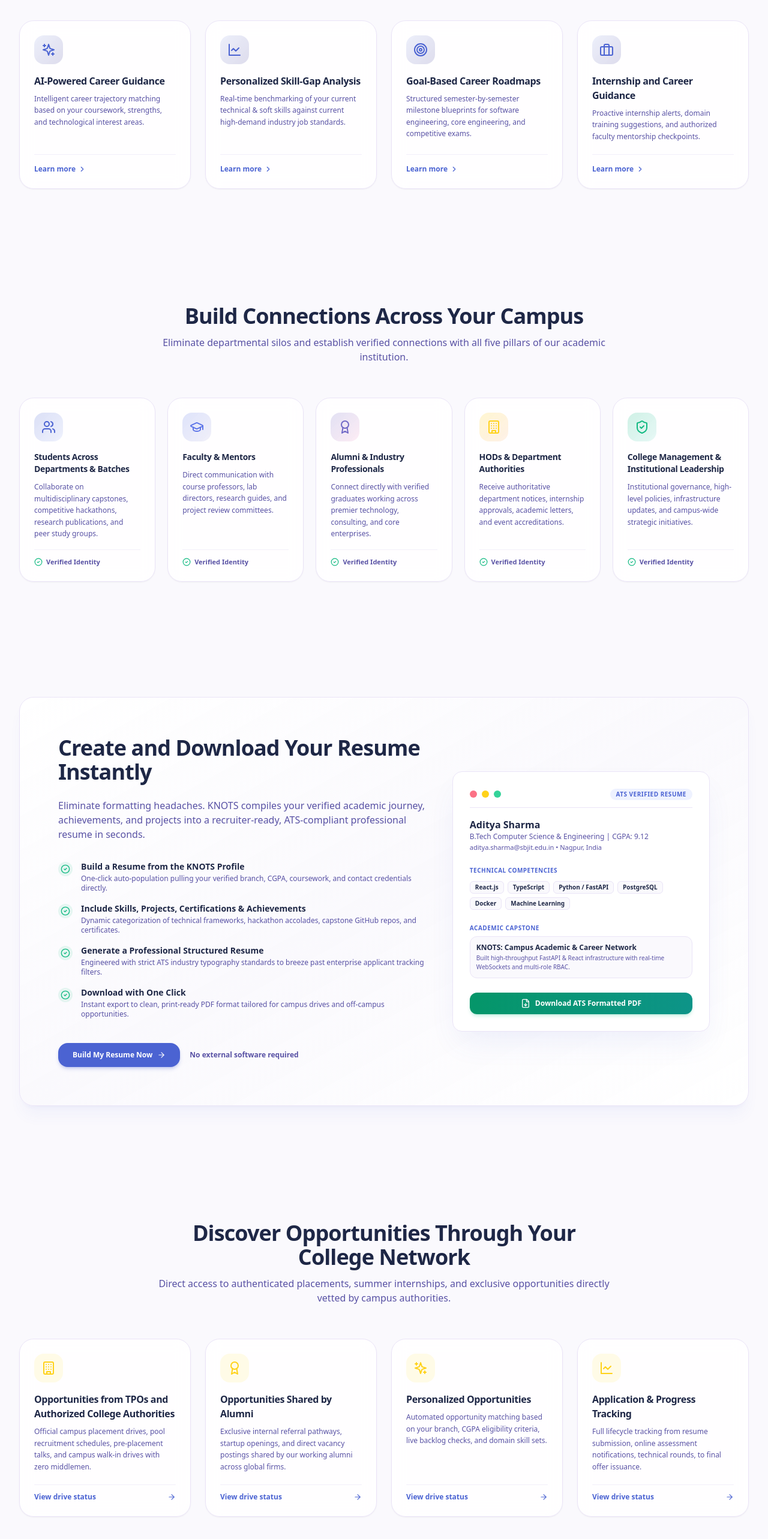
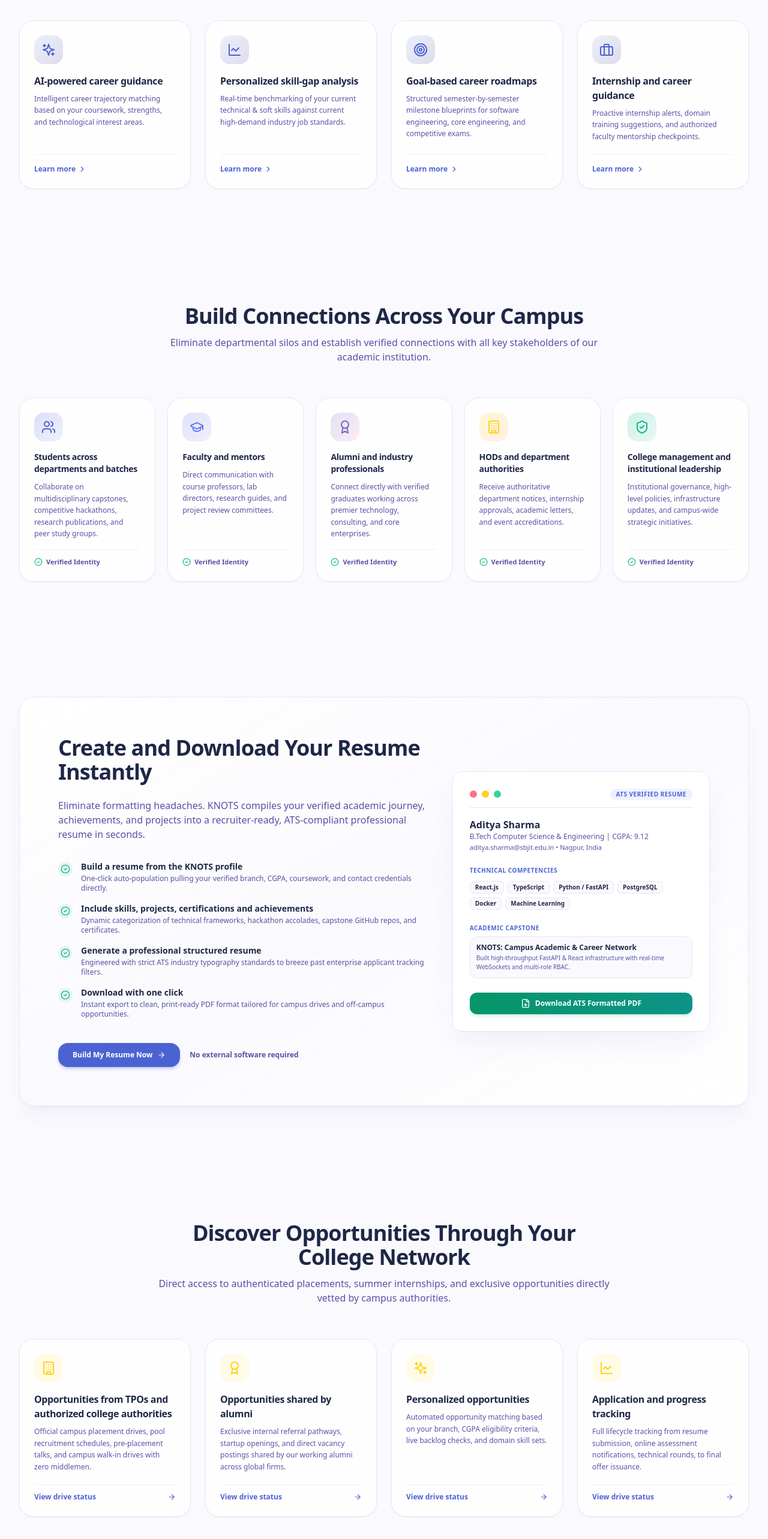
Before and after one commit to Yash-k10/knots, a React (Vite) app in the folder frontend/: page /landing in a window 1280 px wide. Shown: the part 1100-3666 px from the top of the page at 60% size. Built offline with nearby package versions, Linux system fonts and the light colour scheme; no server answers.

Commit message:
feat(landing): update landing page sections and background artwork matching exact specification

```diff
--- a/frontend/src/pages/Landing.tsx
+++ b/frontend/src/pages/Landing.tsx
@@ -242,22 +242,22 @@ export default function Landing() {
             {[
               {
                 icon: Sparkles,
-                title: "AI-Powered Career Guidance",
+                title: "AI-powered career guidance",
                 desc: "Intelligent career trajectory matching based on your coursework, strengths, and technological interest areas.",
               },
               {
                 icon: LineChart,
-                title: "Personalized Skill-Gap Analysis",
+                title: "Personalized skill-gap analysis",
                 desc: "Real-time benchmarking of your current technical & soft skills against current high-demand industry job standards.",
               },
               {
                 icon: Target,
-                title: "Goal-Based Career Roadmaps",
+                title: "Goal-based career roadmaps",
                 desc: "Structured semester-by-semester milestone blueprints for software engineering, core engineering, and competitive exams.",
               },
               {
                 icon: Briefcase,
-                title: "Internship and Career Guidance",
+                title: "Internship and career guidance",
                 desc: "Proactive internship alerts, domain training suggestions, and authorized faculty mentorship checkpoints.",
               },
             ].map((item, idx) => (
@@ -296,7 +296,7 @@ export default function Landing() {
             </h2>
             <p className="mt-3 text-sm sm:text-base text-[#5851A4] dark:text-[#94A3B8] font-medium">
               Eliminate departmental silos and establish verified connections
-              with all five pillars of our academic institution.
+              with all key stakeholders of our academic institution.
             </p>
           </div>
 
@@ -304,35 +304,35 @@ export default function Landing() {
             {[
               {
                 icon: Users,
-                title: "Students Across Departments & Batches",
+                title: "Students across departments and batches",
                 desc: "Collaborate on multidisciplinary capstones, competitive hackathons, research publications, and peer study groups.",
                 accent: "from-blue-500/20 to-indigo-500/10",
                 iconColor: "text-blue-500",
               },
               {
                 icon: GraduationCap,
-                title: "Faculty & Mentors",
+                title: "Faculty and mentors",
                 desc: "Direct communication with course professors, lab directors, research guides, and project review committees.",
                 accent: "from-indigo-500/20 to-purple-500/10",
                 iconColor: "text-indigo-500",
               },
               {
                 icon: Award,
-                title: "Alumni & Industry Professionals",
+                title: "Alumni and industry professionals",
                 desc: "Connect directly with verified graduates working across premier technology, consulting, and core enterprises.",
                 accent: "from-purple-500/20 to-pink-500/10",
                 iconColor: "text-purple-500",
               },
               {
                 icon: Building,
-                title: "HODs & Department Authorities",
+                title: "HODs and department authorities",
                 desc: "Receive authoritative department notices, internship approvals, academic letters, and event accreditations.",
                 accent: "from-amber-500/20 to-orange-500/10",
                 iconColor: "text-amber-500",
               },
               {
                 icon: ShieldCheck,
-                title: "College Management & Institutional Leadership",
+                title: "College management and institutional leadership",
                 desc: "Institutional governance, high-level policies, infrastructure updates, and campus-wide strategic initiatives.",
                 accent: "from-emerald-500/20 to-teal-500/10",
                 iconColor: "text-emerald-500",
@@ -385,20 +385,20 @@ export default function Landing() {
                 <div className="space-y-4 pt-2">
                   {[
                     {
-                      title: "Build a Resume from the KNOTS Profile",
+                      title: "Build a resume from the KNOTS profile",
                       desc: "One-click auto-population pulling your verified branch, CGPA, coursework, and contact credentials directly.",
                     },
                     {
                       title:
-                        "Include Skills, Projects, Certifications & Achievements",
+                        "Include skills, projects, certifications and achievements",
                       desc: "Dynamic categorization of technical frameworks, hackathon accolades, capstone GitHub repos, and certificates.",
                     },
                     {
-                      title: "Generate a Professional Structured Resume",
+                      title: "Generate a professional structured resume",
                       desc: "Engineered with strict ATS industry typography standards to breeze past enterprise applicant tracking filters.",
                     },
                     {
-                      title: "Download with One Click",
+                      title: "Download with one click",
                       desc: "Instant export to clean, print-ready PDF format tailored for campus drives and off-campus opportunities.",
                     },
                   ].map((feat, idx) => (
@@ -536,22 +536,22 @@ export default function Landing() {
             {[
               {
                 icon: Building,
-                title: "Opportunities from TPOs and Authorized College Authorities",
+                title: "Opportunities from TPOs and authorized college authorities",
                 desc: "Official campus placement drives, pool recruitment schedules, pre-placement talks, and campus walk-in drives with zero middlemen.",
               },
               {
                 icon: Award,
-                title: "Opportunities Shared by Alumni",
+                title: "Opportunities shared by alumni",
                 desc: "Exclusive internal referral pathways, startup openings, and direct vacancy postings shared by our working alumni across global firms.",
               },
               {
                 icon: Sparkles,
-                title: "Personalized Opportunities",
+                title: "Personalized opportunities",
                 desc: "Automated opportunity matching based on your branch, CGPA eligibility criteria, live backlog checks, and domain skill sets.",
               },
               {
                 icon: LineChart,
-                title: "Application & Progress Tracking",
+                title: "Application and progress tracking",
                 desc: "Full lifecycle tracking from resume submission, online assessment notifications, technical rounds, to final offer issuance.",
               },
             ].map((opp, idx) => (
```
